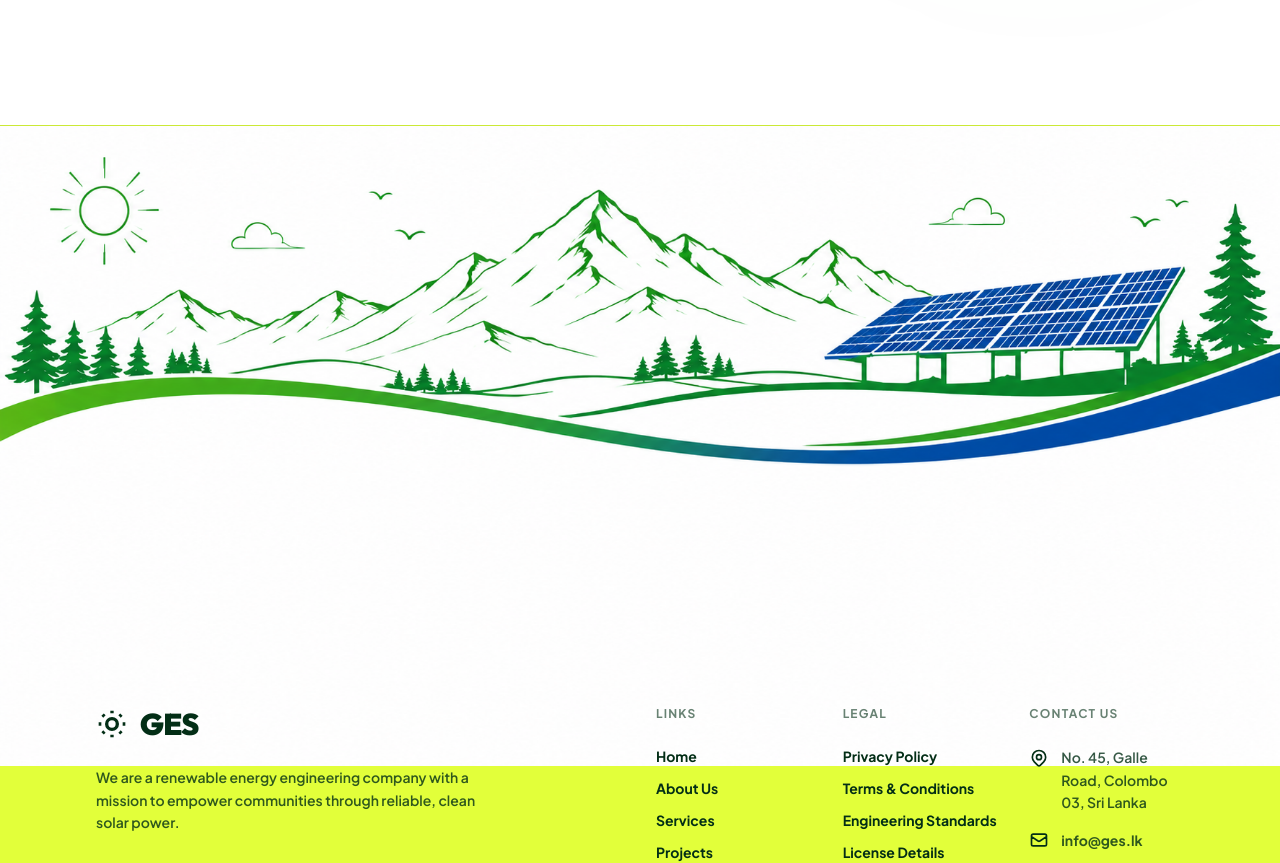
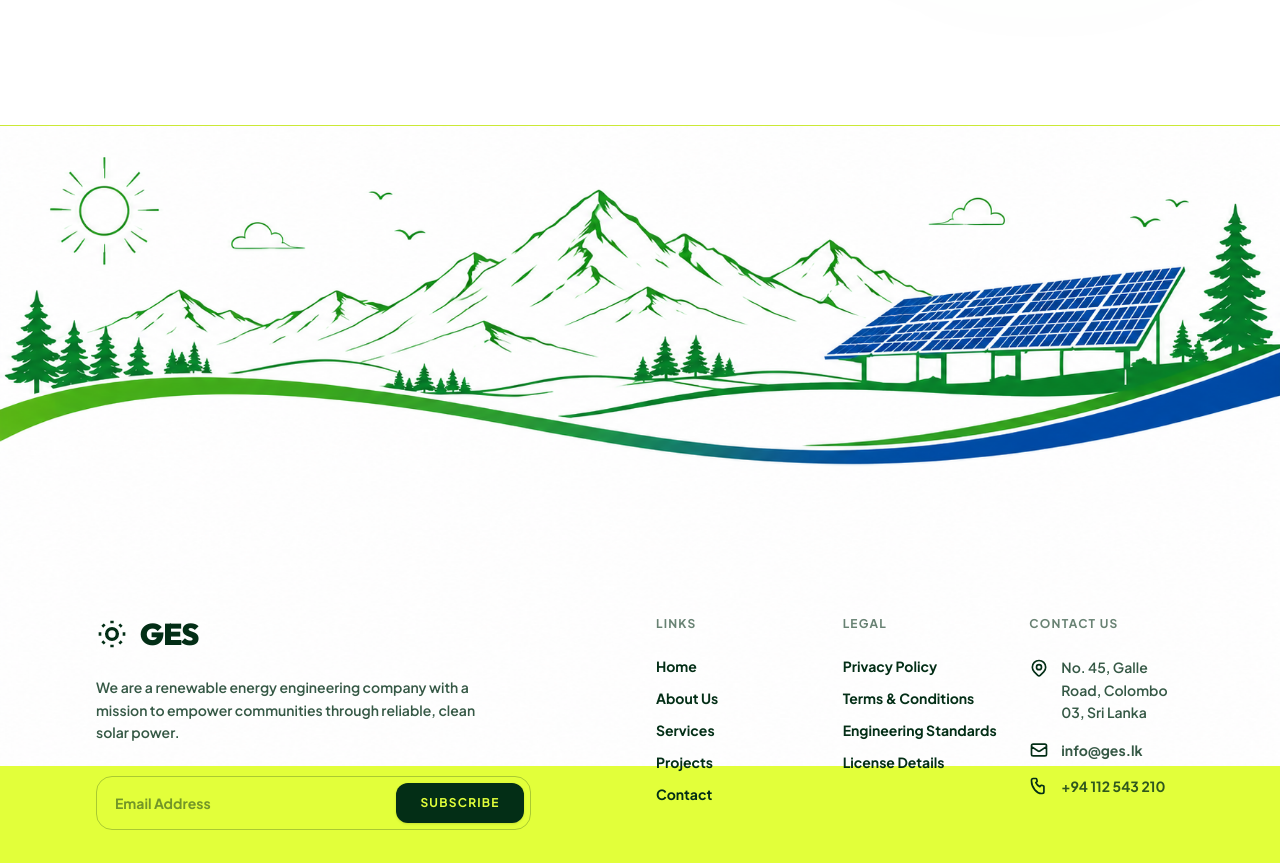
Before and after one commit to mss879/ges.lk, a Next.js app: page / in a window 1280 px wide. Shown: the part 3100-3963 px from the top of the page. Built offline with nearby package versions, Linux system fonts and the light colour scheme.

Commit message:
feat: adjust footer padding to slightly raise content below mountain skyline

```diff
--- a/src/app/page.tsx
+++ b/src/app/page.tsx
@@ -1502,7 +1502,7 @@ export default function Home() {
       </div>
       </section>      {/* FOOTER SECTION: Integrated Lime-Green Info Grid Overlayed on footer-1.png */}
       <footer
-        className="w-full text-[#032e16] pt-[280px] sm:pt-[360px] md:pt-[460px] lg:pt-[540px] xl:pt-[580px] pb-10 px-6 sm:px-12 md:px-16 lg:px-24 border-t border-[#032e16]/10 relative z-10 font-sans"
+        className="w-full text-[#032e16] pt-[220px] sm:pt-[290px] md:pt-[380px] lg:pt-[450px] xl:pt-[490px] pb-10 px-6 sm:px-12 md:px-16 lg:px-24 border-t border-[#032e16]/10 relative z-10 font-sans"
         style={{
           backgroundImage: 'url("/footer-1.png")',
           backgroundSize: '100% auto',
```
